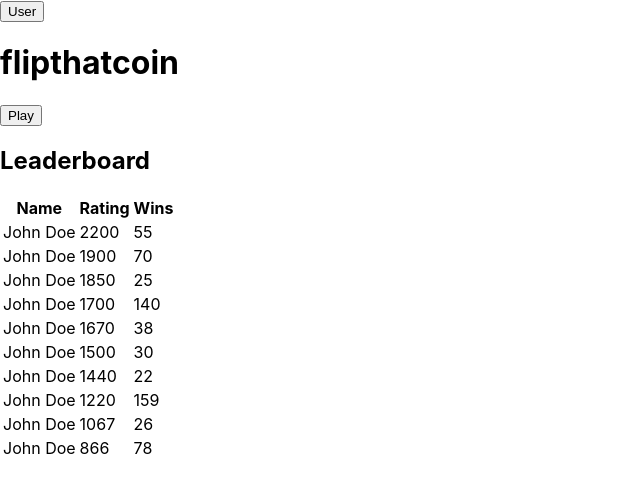
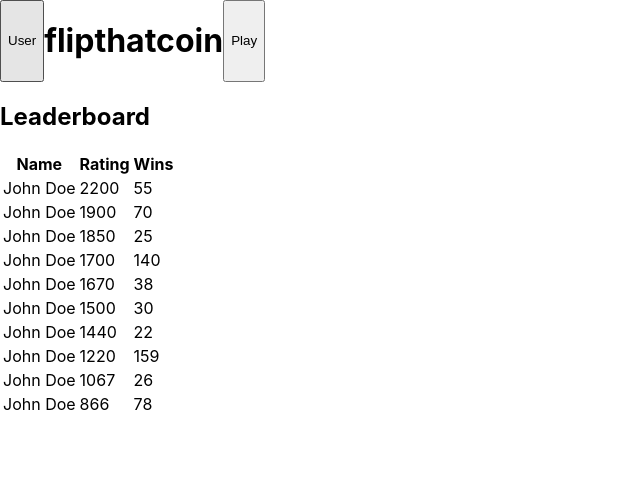
Before and after one commit to gabgosrob/flipthatcoin, a Next.js app: page / in a window 1280 px wide. Shown: the top 492 px of the page, without its empty margins (0-640 px from the left). Built offline with nearby package versions, Linux system fonts and the light colour scheme.

Commit message:
refactor header

```diff
--- a/components/header.js
+++ b/components/header.js
@@ -1,8 +1,10 @@
 import Link from "next/link";
+
+import styles from "../styles/Header.module.css";
 
 export default function Header() {
     return (
-        <div>
+        <div className={styles.header}>
             <Link href="/me">
                 <button>User</button>
             </Link>
--- a/styles/Header.module.css
+++ b/styles/Header.module.css
@@ -0,0 +1,3 @@
+.header {
+    display: flex;
+}
```
